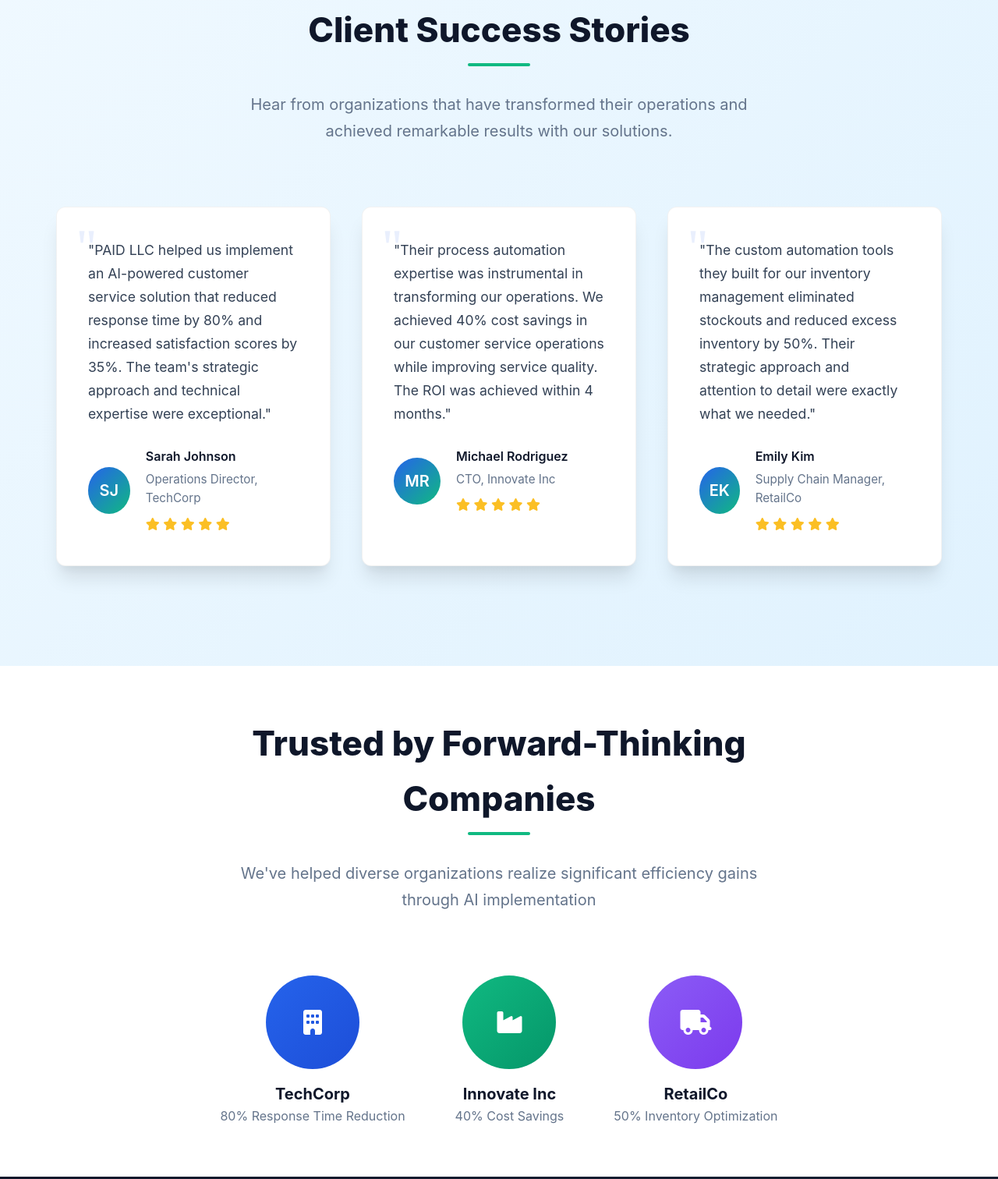
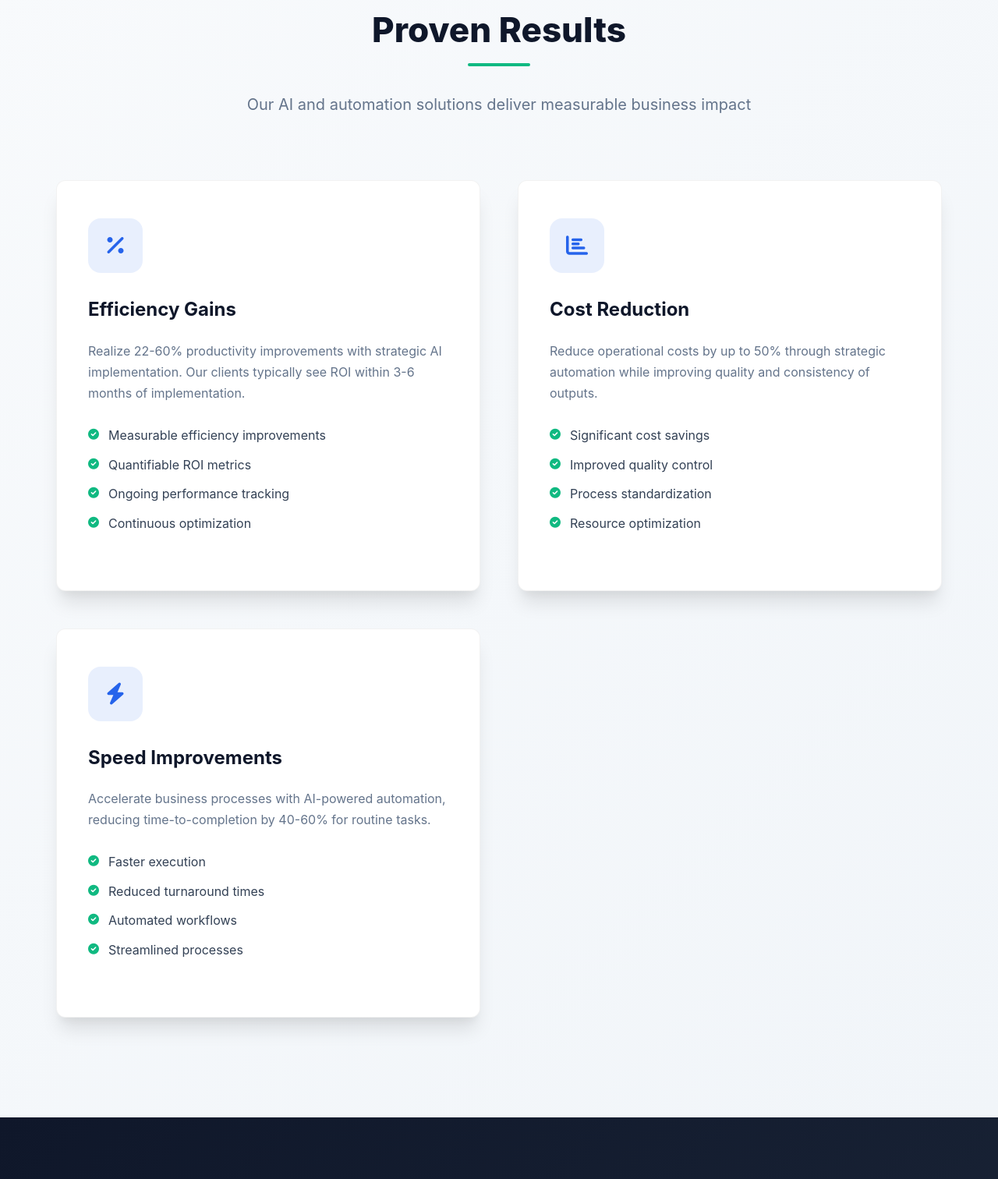
Before and after one commit to ArtiIntel1955/PAID-LLC, a plain HTML site: page index.html in a window 1280 px wide. Shown: the part 9016-10528 px from the top of the page at 78% size. Drawn offline with Linux system fonts and the light colour scheme.

Commit message:
Remove client testimonials and replace with proven results section

```diff
--- a/index.html
+++ b/index.html
@@ -1433,103 +1433,53 @@
         </div>
     </section>
 
-    <!-- Testimonials Section -->
-    <section id="results" class="testimonials">
+
+    <!-- Results Section -->
+    <section id="results" class="services">
         <div class="container">
             <div class="section-header fade-in-up">
-                <h2>Client Success Stories</h2>
-                <p>Hear from organizations that have transformed their operations and achieved remarkable results with our solutions.</p>
-            </div>
-            <div class="testimonial-grid">
-                <div class="testimonial-card fade-in-up">
-                    <div class="testimonial-content">
-                        <p>"PAID LLC helped us implement an AI-powered customer service solution that reduced response time by 80% and increased satisfaction scores by 35%. The team's strategic approach and technical expertise were exceptional."</p>
-                    </div>
-                    <div class="testimonial-author">
-                        <div class="author-avatar">SJ</div>
-                        <div class="author-info">
-                            <h4>Sarah Johnson</h4>
-                            <p>Operations Director, TechCorp</p>
-                            <div class="rating">
-                                <i class="fas fa-star"></i>
-                                <i class="fas fa-star"></i>
-                                <i class="fas fa-star"></i>
-                                <i class="fas fa-star"></i>
-                                <i class="fas fa-star"></i>
-                            </div>
-                        </div>
-                    </div>
-                </div>
-                <div class="testimonial-card fade-in-up">
-                    <div class="testimonial-content">
-                        <p>"Their process automation expertise was instrumental in transforming our operations. We achieved 40% cost savings in our customer service operations while improving service quality. The ROI was achieved within 4 months."</p>
-                    </div>
-                    <div class="testimonial-author">
-                        <div class="author-avatar">MR</div>
-                        <div class="author-info">
-                            <h4>Michael Rodriguez</h4>
-                            <p>CTO, Innovate Inc</p>
-                            <div class="rating">
-                                <i class="fas fa-star"></i>
-                                <i class="fas fa-star"></i>
-                                <i class="fas fa-star"></i>
-                                <i class="fas fa-star"></i>
-                                <i class="fas fa-star"></i>
-                            </div>
-                        </div>
-                    </div>
-                </div>
-                <div class="testimonial-card fade-in-up">
-                    <div class="testimonial-content">
-                        <p>"The custom automation tools they built for our inventory management eliminated stockouts and reduced excess inventory by 50%. Their strategic approach and attention to detail were exactly what we needed."</p>
-                    </div>
-                    <div class="testimonial-author">
-                        <div class="author-avatar">EK</div>
-                        <div class="author-info">
-                            <h4>Emily Kim</h4>
-                            <p>Supply Chain Manager, RetailCo</p>
-                            <div class="rating">
-                                <i class="fas fa-star"></i>
-                                <i class="fas fa-star"></i>
-                                <i class="fas fa-star"></i>
-                                <i class="fas fa-star"></i>
-                                <i class="fas fa-star"></i>
-                            </div>
-                        </div>
-                    </div>
-                </div>
-            </div>
-        </div>
-    </section>
-
-    <!-- Client Logos Section -->
-    <section class="ai-tools" style="background: white; padding: 4rem 0;">
-        <div class="container">
-            <div class="section-header fade-in-up">
-                <h2>Trusted by Forward-Thinking Companies</h2>
-                <p>We've helped diverse organizations realize significant efficiency gains through AI implementation</p>
-            </div>
-            <div style="display: flex; justify-content: center; align-items: center; flex-wrap: wrap; gap: 4rem; margin-top: 3rem;">
-                <div style="text-align: center;">
-                    <div style="width: 120px; height: 120px; background: linear-gradient(135deg, #2563eb, #1d4ed8); border-radius: 50%; display: flex; align-items: center; justify-content: center; margin: 0 auto 1rem; font-size: 2rem; color: white;">
-                        <i class="fas fa-building"></i>
-                    </div>
-                    <h3 style="font-size: 1.25rem; color: var(--secondary);">TechCorp</h3>
-                    <p style="color: var(--gray);">80% Response Time Reduction</p>
-                </div>
-                <div style="text-align: center;">
-                    <div style="width: 120px; height: 120px; background: linear-gradient(135deg, #10b981, #059669); border-radius: 50%; display: flex; align-items: center; justify-content: center; margin: 0 auto 1rem; font-size: 2rem; color: white;">
-                        <i class="fas fa-industry"></i>
-                    </div>
-                    <h3 style="font-size: 1.25rem; color: var(--secondary);">Innovate Inc</h3>
-                    <p style="color: var(--gray);">40% Cost Savings</p>
-                </div>
-                <div style="text-align: center;">
-                    <div style="width: 120px; height: 120px; background: linear-gradient(135deg, #8b5cf6, #7c3aed); border-radius: 50%; display: flex; align-items: center; justify-content: center; margin: 0 auto 1rem; font-size: 2rem; color: white;">
-                        <i class="fas fa-truck"></i>
-                    </div>
-                    <h3 style="font-size: 1.25rem; color: var(--secondary);">RetailCo</h3>
-                    <p style="color: var(--gray);">50% Inventory Optimization</p>
+                <h2>Proven Results</h2>
+                <p>Our AI and automation solutions deliver measurable business impact</p>
+            </div>
+            <div class="services-grid">
+                <div class="service-card fade-in-up">
+                    <div class="service-icon">
+                        <i class="fas fa-percentage"></i>
+                    </div>
+                    <h3>Efficiency Gains</h3>
+                    <p>Realize 22-60% productivity improvements with strategic AI implementation. Our clients typically see ROI within 3-6 months of implementation.</p>
+                    <ul class="service-features">
+                        <li><i class="fas fa-check-circle"></i> Measurable efficiency improvements</li>
+                        <li><i class="fas fa-check-circle"></i> Quantifiable ROI metrics</li>
+                        <li><i class="fas fa-check-circle"></i> Ongoing performance tracking</li>
+                        <li><i class="fas fa-check-circle"></i> Continuous optimization</li>
+                    </ul>
+                </div>
+                <div class="service-card fade-in-up">
+                    <div class="service-icon">
+                        <i class="fas fa-chart-bar"></i>
+                    </div>
+                    <h3>Cost Reduction</h3>
+                    <p>Reduce operational costs by up to 50% through strategic automation while improving quality and consistency of outputs.</p>
+                    <ul class="service-features">
+                        <li><i class="fas fa-check-circle"></i> Significant cost savings</li>
+                        <li><i class="fas fa-check-circle"></i> Improved quality control</li>
+                        <li><i class="fas fa-check-circle"></i> Process standardization</li>
+                        <li><i class="fas fa-check-circle"></i> Resource optimization</li>
+                    </ul>
+                </div>
+                <div class="service-card fade-in-up">
+                    <div class="service-icon">
+                        <i class="fas fa-bolt"></i>
+                    </div>
+                    <h3>Speed Improvements</h3>
+                    <p>Accelerate business processes with AI-powered automation, reducing time-to-completion by 40-60% for routine tasks.</p>
+                    <ul class="service-features">
+                        <li><i class="fas fa-check-circle"></i> Faster execution</li>
+                        <li><i class="fas fa-check-circle"></i> Reduced turnaround times</li>
+                        <li><i class="fas fa-check-circle"></i> Automated workflows</li>
+                        <li><i class="fas fa-check-circle"></i> Streamlined processes</li>
+                    </ul>
                 </div>
             </div>
         </div>
```
